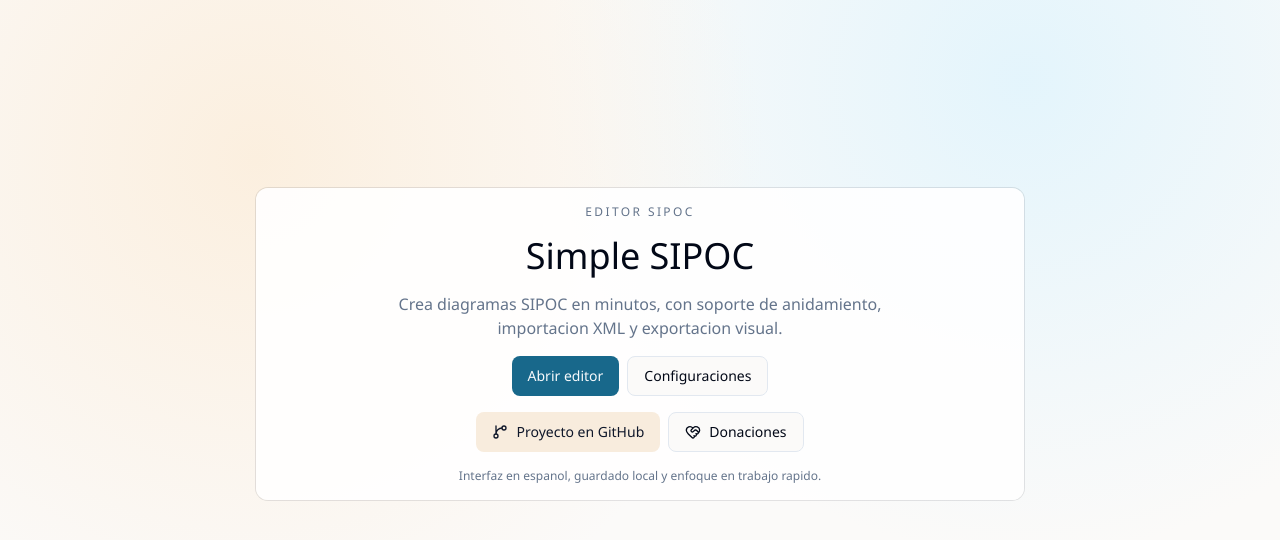
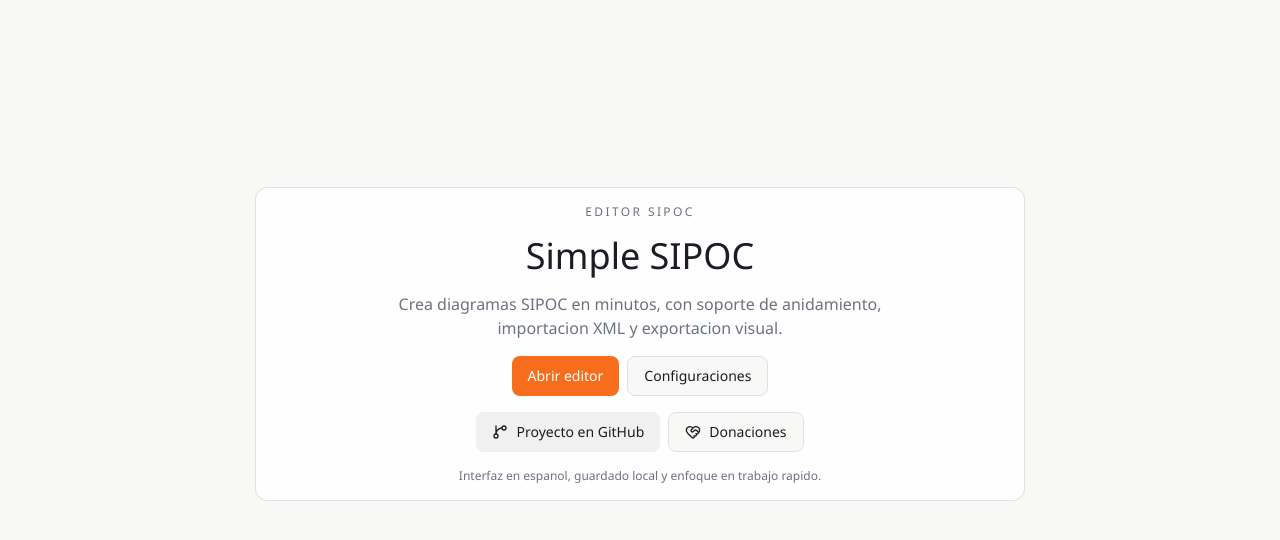
Before and after one commit to Cecax27/simple-lean-six-sigma, a Next.js app: page / in a window 1280 px wide. Shown: the top 540 px of the page. Built offline with nearby package versions, Linux system fonts and the light colour scheme.

Commit message:
feat: update styles for improved UI consistency and accessibility

```diff
--- a/src/app/globals.css
+++ b/src/app/globals.css
@@ -3,48 +3,48 @@
 @tailwind utilities;
 
 :root {
-  --background: 40 20% 98%;
-  --foreground: 222.2 84% 4.9%;
+  --background: 36 14% 97%;
+  --foreground: 222.2 14% 12%;
   --card: 0 0% 100%;
-  --card-foreground: 222.2 84% 4.9%;
+  --card-foreground: 222.2 14% 12%;
   --popover: 0 0% 100%;
-  --popover-foreground: 222.2 84% 4.9%;
-  --primary: 198 70% 32%;
-  --primary-foreground: 210 40% 98%;
-  --secondary: 34 65% 92%;
-  --secondary-foreground: 222.2 47.4% 11.2%;
-  --muted: 30 30% 94%;
-  --muted-foreground: 215.4 16.3% 46.9%;
-  --accent: 36 88% 92%;
-  --accent-foreground: 222.2 47.4% 11.2%;
+  --popover-foreground: 222.2 14% 12%;
+  --primary: 22 92% 54%;
+  --primary-foreground: 0 0% 100%;
+  --secondary: 0 0% 94%;
+  --secondary-foreground: 222.2 14% 12%;
+  --muted: 0 0% 93%;
+  --muted-foreground: 220 8% 46%;
+  --accent: 0 0% 95%;
+  --accent-foreground: 222.2 14% 12%;
   --destructive: 0 84.2% 60.2%;
   --destructive-foreground: 210 40% 98%;
-  --border: 214.3 31.8% 91.4%;
-  --input: 214.3 31.8% 91.4%;
-  --ring: 198 70% 32%;
+  --border: 0 0% 88%;
+  --input: 0 0% 88%;
+  --ring: 22 92% 54%;
   --radius: 0.625rem;
 }
 
 .dark {
-  --background: 220 18% 10%;
-  --foreground: 210 40% 96%;
-  --card: 220 18% 14%;
-  --card-foreground: 210 40% 96%;
-  --popover: 220 18% 12%;
-  --popover-foreground: 210 40% 96%;
-  --primary: 190 80% 62%;
-  --primary-foreground: 220 35% 8%;
-  --secondary: 220 15% 20%;
-  --secondary-foreground: 210 40% 96%;
-  --muted: 220 15% 18%;
-  --muted-foreground: 216 15% 75%;
-  --accent: 210 16% 22%;
-  --accent-foreground: 210 40% 96%;
+  --background: 0 0% 8%;
+  --foreground: 0 0% 96%;
+  --card: 0 0% 11%;
+  --card-foreground: 0 0% 96%;
+  --popover: 0 0% 10%;
+  --popover-foreground: 0 0% 96%;
+  --primary: 22 100% 62%;
+  --primary-foreground: 0 0% 10%;
+  --secondary: 0 0% 15%;
+  --secondary-foreground: 0 0% 96%;
+  --muted: 0 0% 14%;
+  --muted-foreground: 0 0% 70%;
+  --accent: 0 0% 16%;
+  --accent-foreground: 0 0% 96%;
   --destructive: 0 63% 45%;
   --destructive-foreground: 210 40% 96%;
-  --border: 218 18% 24%;
-  --input: 218 18% 24%;
-  --ring: 190 80% 62%;
+  --border: 0 0% 18%;
+  --input: 0 0% 18%;
+  --ring: 22 100% 62%;
 }
 
 * {
@@ -54,21 +54,7 @@
 body {
   @apply bg-background text-foreground antialiased;
   font-family: "IBM Plex Sans", "Segoe UI", sans-serif;
-  background-image: radial-gradient(circle at 20% 20%, hsl(34 80% 93%) 0%, transparent 42%),
-    radial-gradient(circle at 80% 10%, hsl(198 80% 94%) 0%, transparent 38%);
-}
-
-@media (prefers-color-scheme: dark) {
-  html:not(.dark) body {
-    background-image: radial-gradient(circle at 20% 20%, hsl(220 16% 20%) 0%, transparent 42%),
-      radial-gradient(circle at 80% 10%, hsl(190 30% 18%) 0%, transparent 38%);
-  }
-}
-
-.dark body {
-  background-image: radial-gradient(circle at 20% 20%, hsl(220 16% 20%) 0%, transparent 42%),
-    radial-gradient(circle at 80% 10%, hsl(190 30% 18%) 0%, transparent 38%);
-
+  background-color: hsl(var(--background));
 }
 
 @layer base {
--- a/src/components/editor/editor-shell.tsx
+++ b/src/components/editor/editor-shell.tsx
@@ -163,11 +163,11 @@ export function EditorShell() {
         : { title: "Informacion", icon: Info, variant: "default" as const };
 
   return (
-    <div className="flex min-h-[calc(100vh-2rem)] gap-4">
+    <div className="flex h-[calc(100dvh-2rem)] min-h-0 gap-4 overflow-hidden md:h-[calc(100dvh-3rem)]">
       <DesktopSidebar collapsed={sidebarCollapsed} onToggle={toggleSidebar} onOpenSettings={() => setSettingsOpen(true)} />
 
-      <div className="min-w-0 flex-1 space-y-5">
-        <header className="rounded-lg border bg-card p-4">
+      <div className="flex min-h-0 min-w-0 flex-1 flex-col gap-5 overflow-hidden">
+        <header className="shrink-0 rounded-lg border bg-card p-4">
           <div className="flex flex-wrap items-center justify-between gap-3">
             <div className="flex items-start gap-2">
               <MobileSidebar
@@ -247,7 +247,7 @@ export function EditorShell() {
           ) : null}
         </header>
 
-        <main className="grid gap-4 rounded-lg border bg-card p-4 lg:grid-cols-5">
+        <main className="grid min-h-0 flex-1 gap-4 overflow-y-auto overscroll-contain rounded-lg border bg-card p-4 lg:grid-cols-5">
           <SectionCard
             title="Proveedores"
             items={current.suppliers}
--- a/src/components/editor/editor-sidebar.tsx
+++ b/src/components/editor/editor-sidebar.tsx
@@ -126,7 +126,7 @@ export function DesktopSidebar({ collapsed, onToggle, onOpenSettings }: DesktopS
   return (
     <aside
       className={cn(
-        "hidden shrink-0 rounded-xl border bg-card p-3 shadow-sm transition-all duration-300 md:flex md:flex-col",
+        "hidden h-full shrink-0 rounded-xl border bg-card p-3 shadow-sm transition-all duration-300 md:flex md:flex-col",
         collapsed ? "md:w-16" : "md:w-64",
       )}
     >
--- a/src/components/editor/export-diagram.tsx
+++ b/src/components/editor/export-diagram.tsx
@@ -17,17 +17,17 @@ interface ColumnProps {
 
 function Column({ title, subtitle, items }: ColumnProps) {
   return (
-    <section className="rounded-2xl border border-slate-200 bg-slate-50/70 p-4">
-      <header className="mb-3 border-b border-slate-200 pb-2">
-        <h3 className="text-lg font-semibold tracking-tight text-slate-900">{title}</h3>
-        <p className="text-xs uppercase tracking-wide text-slate-500">{subtitle}</p>
+    <section className="rounded-2xl border border-zinc-200 bg-zinc-50 p-4 shadow-sm">
+      <header className="mb-3 border-b border-zinc-200 pb-2">
+        <h3 className="text-lg font-semibold tracking-tight text-zinc-900">{title}</h3>
+        <p className="text-xs uppercase tracking-wide text-zinc-500">{subtitle}</p>
       </header>
       <ul className="space-y-2">
         {items.length === 0 ? (
-          <li className="rounded-lg border border-dashed border-slate-300 bg-white px-3 py-2 text-sm text-slate-400">Sin elementos</li>
+          <li className="rounded-lg border border-dashed border-zinc-300 bg-white px-3 py-2 text-sm text-zinc-400">Sin elementos</li>
         ) : (
           items.map((item) => (
-            <li key={item.id} className="rounded-lg border border-slate-200 bg-white px-3 py-2 text-sm text-slate-800">
+            <li key={item.id} className="rounded-lg border border-zinc-200 bg-white px-3 py-2 text-sm text-zinc-800 shadow-sm">
               {item.label}
             </li>
           ))
@@ -39,21 +39,23 @@ function Column({ title, subtitle, items }: ColumnProps) {
 
 function ProcessColumn({ processes }: { processes: SIPOCProcess[] }) {
   return (
-    <section className="rounded-2xl border border-sky-200 bg-sky-50/70 p-4">
-      <header className="mb-3 border-b border-sky-200 pb-2">
-        <h3 className="text-lg font-semibold tracking-tight text-slate-900">Proceso</h3>
-        <p className="text-xs uppercase tracking-wide text-slate-500">Actividades y subprocesos</p>
+    <section className="rounded-2xl border border-zinc-200 bg-zinc-100 p-4 shadow-sm">
+      <header className="mb-3 border-b border-zinc-200 pb-2">
+        <h3 className="text-lg font-semibold tracking-tight text-zinc-900">Proceso</h3>
+        <p className="text-xs uppercase tracking-wide text-zinc-500">Actividades y subprocesos</p>
       </header>
 
       <ul className="space-y-2">
         {processes.length === 0 ? (
-          <li className="rounded-lg border border-dashed border-slate-300 bg-white px-3 py-2 text-sm text-slate-400">Sin procesos</li>
+          <li className="rounded-lg border border-dashed border-zinc-300 bg-white px-3 py-2 text-sm text-zinc-400">Sin procesos</li>
         ) : (
           processes.map((process) => (
-            <li key={process.id} className="rounded-lg border border-sky-200 bg-white px-3 py-2 text-sm text-slate-800">
+            <li key={process.id} className="rounded-lg border border-zinc-200 bg-white px-3 py-2 text-sm text-zinc-800 shadow-sm">
               <p>{process.label}</p>
               {process.child ? (
-                <span className="mt-1 inline-flex rounded-full bg-sky-100 px-2 py-0.5 text-[11px] font-medium text-sky-700">Con sub-SIPOC</span>
+                <span className="mt-1 inline-flex rounded-full bg-orange-100 px-2 py-0.5 text-[11px] font-medium text-orange-700">
+                  Con sub-SIPOC
+                </span>
               ) : null}
             </li>
           ))
@@ -80,17 +82,17 @@ export function ExportDiagram({ diagram, pathLabels }: ExportDiagramProps) {
   }, []);
 
   return (
-    <article className="w-[1600px] rounded-3xl border border-slate-200 bg-white p-8 text-slate-900">
-      <header className="mb-6 rounded-2xl border border-slate-200 bg-gradient-to-r from-slate-50 via-sky-50 to-amber-50 p-5">
+    <article className="w-[1600px] rounded-3xl border border-zinc-200 bg-white p-8 text-zinc-900 shadow-lg">
+      <header className="mb-6 rounded-2xl border border-zinc-200 bg-zinc-50 p-5 shadow-sm">
         <div className="flex items-start justify-between gap-4">
           <div>
-            <p className="text-xs font-semibold uppercase tracking-[0.2em] text-slate-500">Diagrama SIPOC</p>
-            <h1 className="mt-1 text-3xl font-bold tracking-tight text-slate-900">{diagram.title || "Sin titulo"}</h1>
-            <p className="mt-2 text-sm text-slate-600">Ruta: {routeText}</p>
+            <p className="text-xs font-semibold uppercase tracking-[0.2em] text-zinc-500">Diagrama SIPOC</p>
+            <h1 className="mt-1 text-3xl font-bold tracking-tight text-zinc-900">{diagram.title || "Sin titulo"}</h1>
+            <p className="mt-2 text-sm text-zinc-600">Ruta: {routeText}</p>
           </div>
-          <div className="rounded-xl border border-slate-200 bg-white px-3 py-2 text-right">
-            <p className="text-[11px] uppercase tracking-wide text-slate-500">Exportado</p>
-            <p className="text-sm font-medium text-slate-700">{dateText || "--/--/----, --:--"}</p>
+          <div className="rounded-xl border border-zinc-200 bg-white px-3 py-2 text-right shadow-sm">
+            <p className="text-[11px] uppercase tracking-wide text-zinc-500">Exportado</p>
+            <p className="text-sm font-medium text-zinc-700">{dateText || "--/--/----, --:--"}</p>
           </div>
         </div>
       </header>
```
